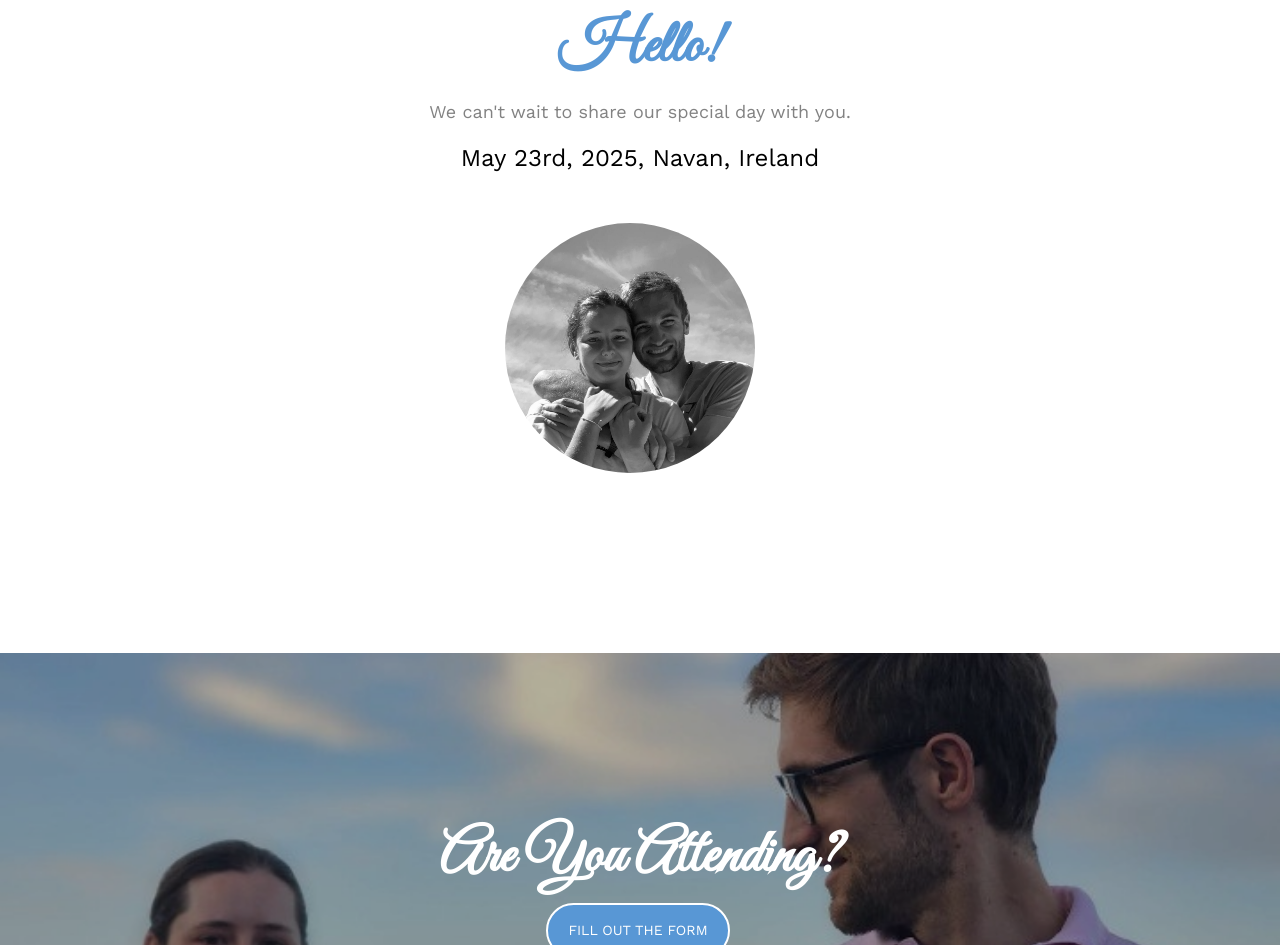
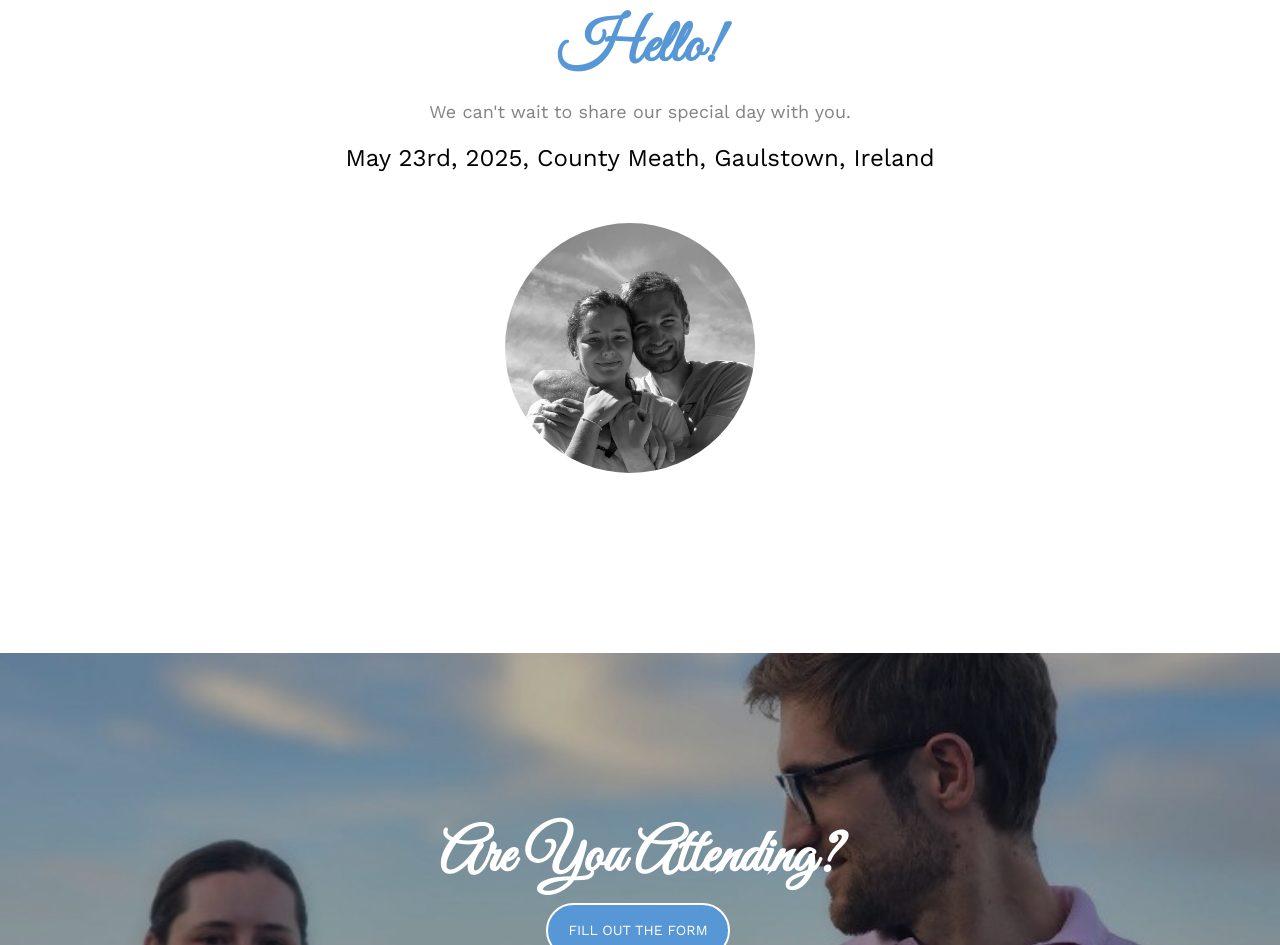
Before and after one commit to emma-and-pavol/emma-and-pavol.github.io, a website: page index.html in a window 1280 px wide. Shown: the part 1157-2102 px from the top of the page. Drawn offline with nearby package versions, Linux system fonts and the light colour scheme; files whose address does not match are found by name; a web font is replaced by a local one.

Commit message:
Update index.html
more edits

```diff
--- a/index.html
+++ b/index.html
@@ -116,7 +116,7 @@
 					<div class="col-md-8 col-md-offset-2 text-center fh5co-heading animate-box">
 						<h2>Hello!</h2>
 						<p>We can't wait to share our special day with you.</p>
-						<h3>May 23rd, 2025, Navan, Ireland</h3>
+						<h3>May 23rd, 2025, County Meath, Gaulstown, Ireland</h3>
 					</div>
 				</div>
 				<!-- <div class="col-md-12 text-center">
```
